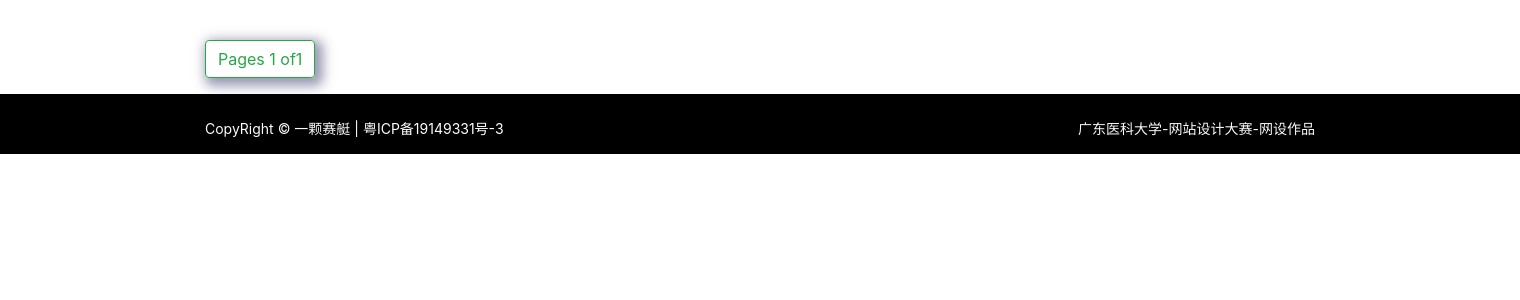
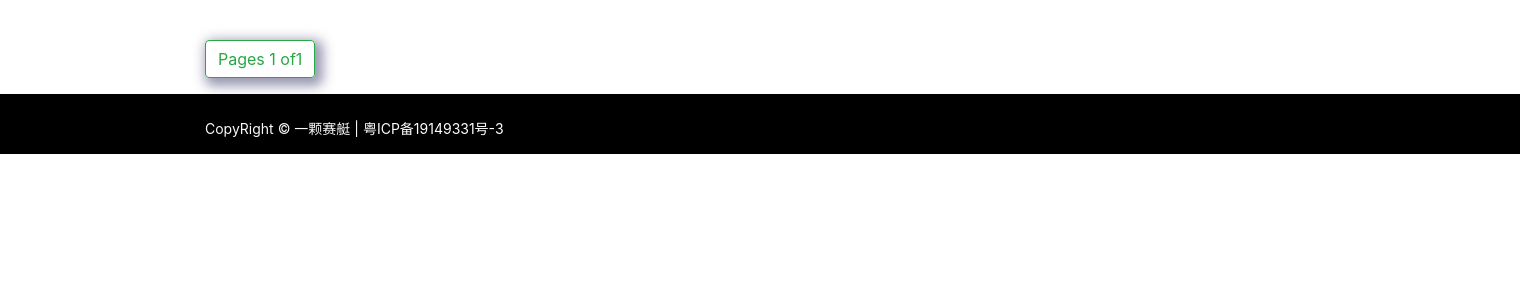
Before and after one commit to PikeMetter/Info-Station, a Django app: page /search/ in a window 1520 px wide. Shown: the part 56-356 px from the top of the page. Run offline with Django 3.2, Linux system fonts and the light colour scheme; data that the repository does not hold is empty; some libraries are stand-ins or nearby versions.

Commit message:
Update base.html

```diff
--- a/Info-Station/templates/blog/base.html
+++ b/Info-Station/templates/blog/base.html
@@ -5,7 +5,7 @@
 <html lang="en">
   <head>
     <meta charset="utf-8">
-    <title>一颗赛艇- 网设作品</title>
+    <title>一颗赛艇</title>
     <meta name="viewport" content="width=device-width, initial-scale=1, shrink-to-fit=no">
     <link rel="stylesheet" href="{% static 'css/bootstrap.css' %}">
       <script src="{% static 'js/jquery-3.4.0.min.js' %}"></script>
@@ -97,9 +97,6 @@
                 <div style="float: left;">
                     CopyRight © 一颗赛艇    | <a href="http://www.beian.miit.gov.cn/" style="color:white">粤ICP备19149331号-3</a>
                 </div>
-                <div style="float: right;">
-                    广东医科大学-网站设计大赛-网设作品
-                </div>
                 </div>
             </div>
 
```
